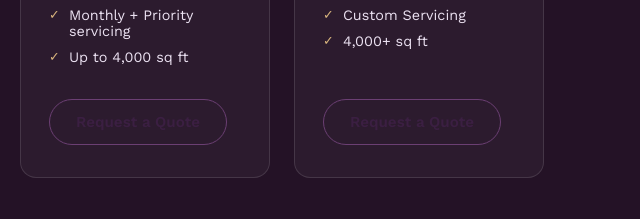
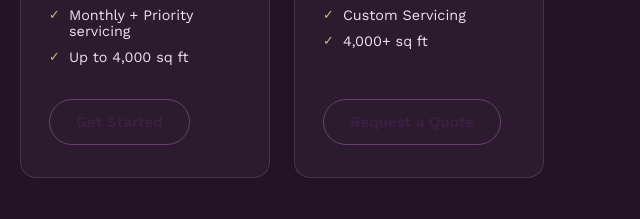
Before and after one commit to OpiDopie/AERVESSA.com, a plain HTML site: page index.html in a window 1280 px wide. Shown: the part 2061-2280 px from the top of the page, 632-1272 px from the left. Drawn offline with nearby package versions, Linux system fonts and the light colour scheme.

Commit message:
Update index.html

```diff
--- a/index.html
+++ b/index.html
@@ -158,7 +158,7 @@
           <li>Monthly + Priority servicing</li>
           <li>Up to 4,000 sq ft</li>
         </ul>
-        <a href="#contact" class="btn btn-outline">Request a Quote</a>
+        <a href="#contact" class="btn btn-outline">Get Started</a>
       </div>
 
             <div class="price-card reveal">
```
